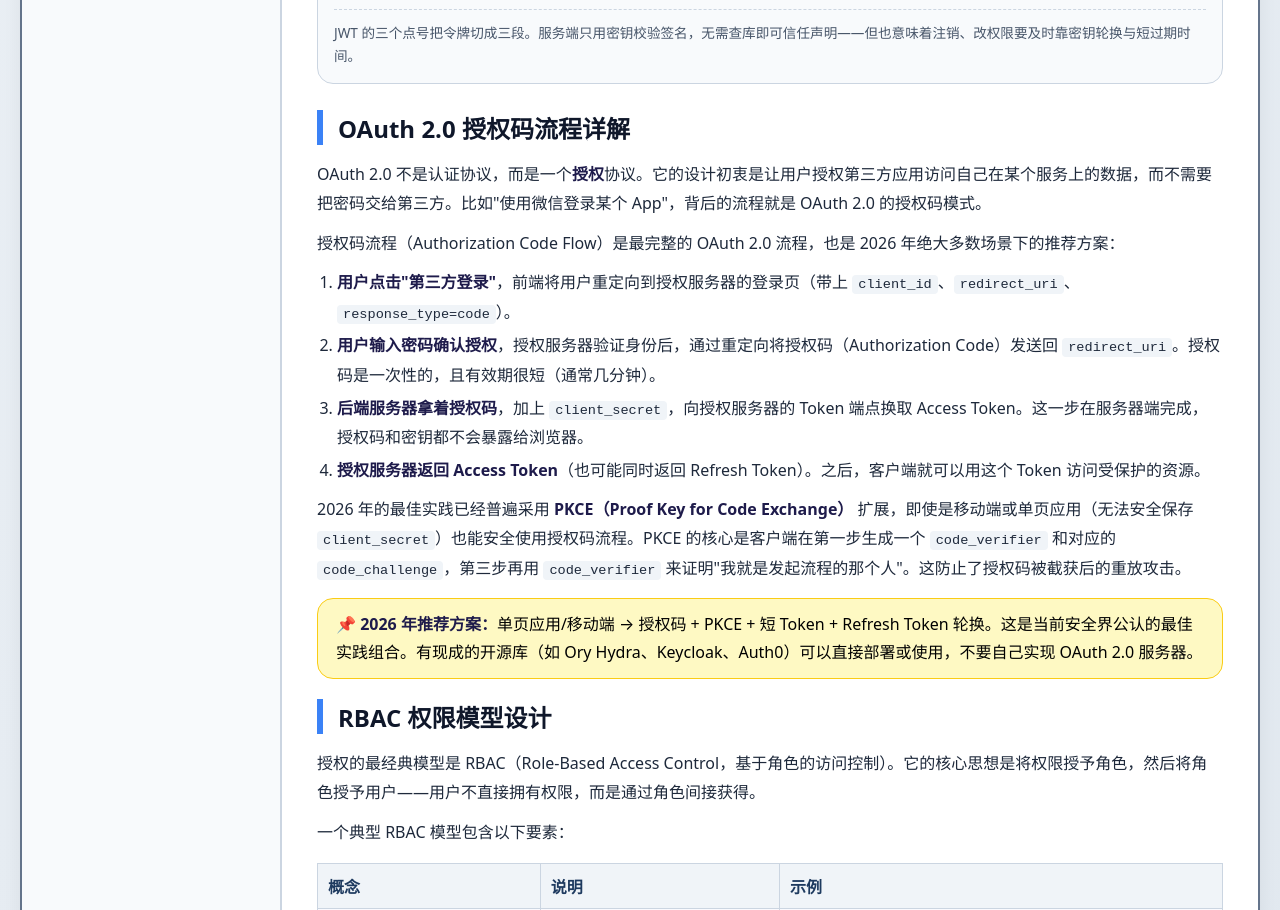
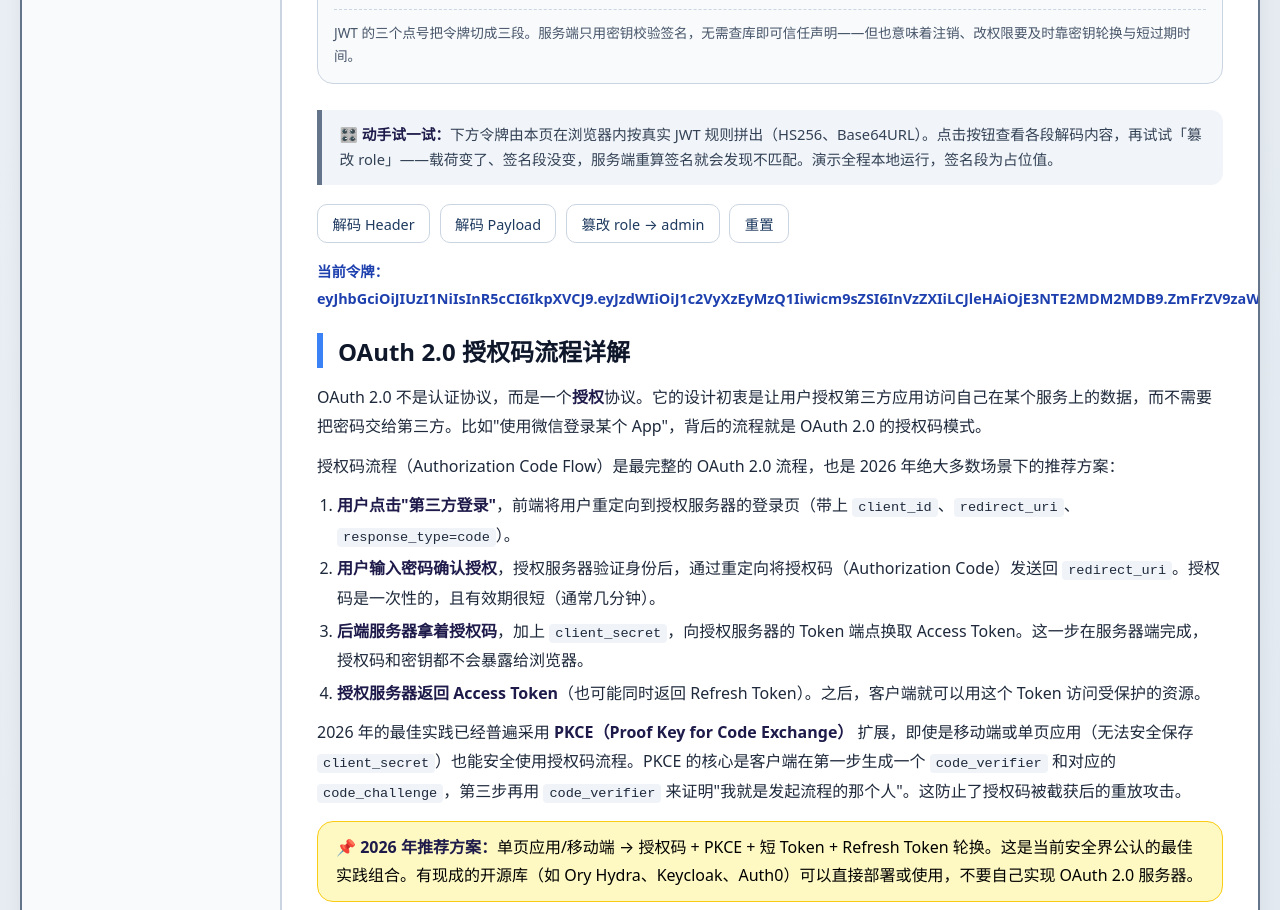
Before and after one commit to 1998x-stack/backend-development-tutorial, a plain HTML site: page 09.html in a window 1280 px wide. Shown: the part 2391-3301 px from the top of the page. Drawn offline with Linux system fonts and the light colour scheme.

Commit message:
feat(backend-development-tutorial): interactive JWT decoder in ch09
Add a client-side JWT inspector (Base64URL segments) with a tamper demo showing
that changing the payload without the signature makes server verification fail.

```diff
--- a/09.html
+++ b/09.html
@@ -355,6 +355,48 @@ Response:
             <figcaption>JWT 的三个点号把令牌切成三段。服务端只用密钥校验签名，无需查库即可信任声明——但也意味着注销、改权限要及时靠密钥轮换与短过期时间。</figcaption>
         </figure>
 
+        <div class="note">
+            <strong>🎛️ 动手试一试：</strong>下方令牌由本页在浏览器内按真实 JWT 规则拼出（HS256、Base64URL）。点击按钮查看各段解码内容，再试试「篡改 role」——载荷变了、签名段没变，服务端重算签名就会发现不匹配。演示全程本地运行，签名段为占位值。
+        </div>
+
+        <div class="control-row" role="group" aria-label="JWT 解码演示">
+            <button type="button" data-jwt="header" aria-pressed="false">解码 Header</button>
+            <button type="button" data-jwt="payload" aria-pressed="false">解码 Payload</button>
+            <button type="button" data-jwt-tamper>篡改 role → admin</button>
+            <button type="button" data-jwt-reset>重置</button>
+        </div>
+        <p class="status" id="jwt-status" aria-live="polite">载入中…</p>
+        <script>
+        (function () {
+            var out = document.getElementById('jwt-status');
+            var header = { alg: 'HS256', typ: 'JWT' };
+            var base = { sub: 'user_12345', role: 'user', exp: 1751603600 };
+            var payload = JSON.parse(JSON.stringify(base));
+            var sig = 'ZmFrZV9zaWduYXR1cmU';
+            function b64url(o) { return btoa(JSON.stringify(o)).replace(/\+/g, '-').replace(/\//g, '_').replace(/=+$/, ''); }
+            function token() { return b64url(header) + '.' + b64url(payload) + '.' + sig; }
+            function show(msg) { out.textContent = msg; }
+            var btns = Array.prototype.slice.call(document.querySelectorAll('[data-jwt]'));
+            btns.forEach(function (b) {
+                b.addEventListener('click', function () {
+                    btns.forEach(function (x) { x.setAttribute('aria-pressed', x === b ? 'true' : 'false'); });
+                    var n = b.getAttribute('data-jwt');
+                    show('解码 ' + n + '：' + JSON.stringify(n === 'header' ? header : payload));
+                });
+            });
+            document.querySelector('[data-jwt-tamper]').addEventListener('click', function () {
+                payload.role = 'admin';
+                show('已把 payload.role 改为 admin。当前令牌：' + token() + ' —— 三段中只有第二段变了，签名段未变；服务端用密钥重算签名会不匹配，从而拒绝该令牌。');
+            });
+            document.querySelector('[data-jwt-reset]').addEventListener('click', function () {
+                payload = JSON.parse(JSON.stringify(base));
+                btns.forEach(function (x) { x.setAttribute('aria-pressed', 'false'); });
+                show('已重置。当前令牌：' + token());
+            });
+            show('当前令牌：' + token());
+        })();
+        </script>
+
         <h2>OAuth 2.0 授权码流程详解</h2>
 
         <p>OAuth 2.0 不是认证协议，而是一个<strong>授权</strong>协议。它的设计初衷是让用户授权第三方应用访问自己在某个服务上的数据，而不需要把密码交给第三方。比如"使用微信登录某个 App"，背后的流程就是 OAuth 2.0 的授权码模式。</p>
```
